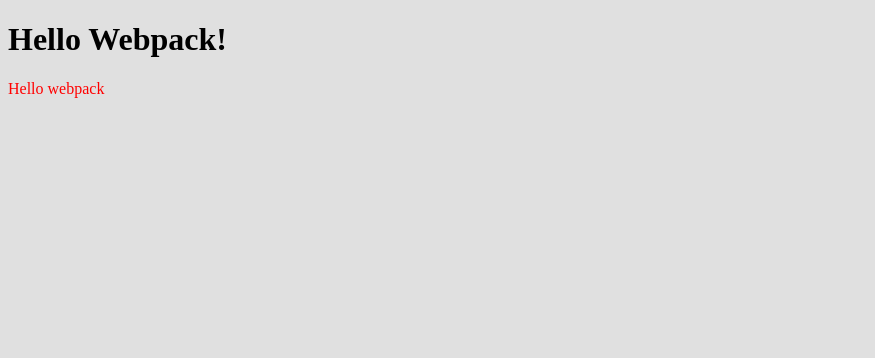
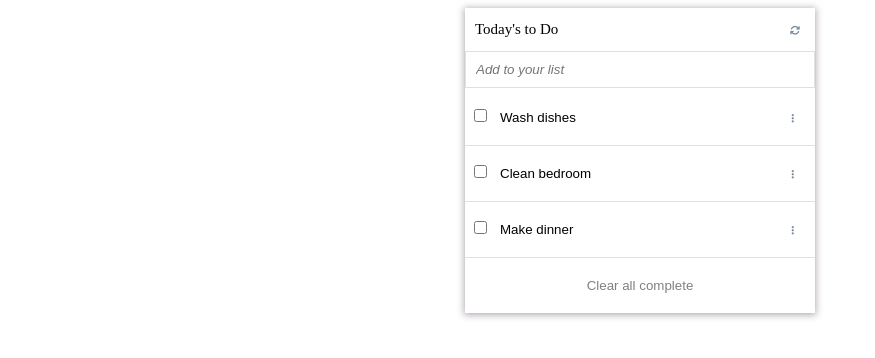
Before and after one commit to elassis/webpack_project, a website built with webpack: page src/index.html in a window 1280 px wide. Shown: the whole page, without its empty margins (0-875 px from the left). Built offline with nearby package versions, Linux system fonts and the light colour scheme.

Commit message:
add to-do list

```diff
--- a/src/index.html
+++ b/src/index.html
@@ -4,9 +4,17 @@
     <meta charset="UTF-8">
     <meta http-equiv="X-UA-Compatible" content="IE=edge">
     <meta name="viewport" content="width=device-width, initial-scale=1.0">
+    <script src="https://kit.fontawesome.com/60f96566f6.js" crossorigin="anonymous"></script>
     <title>Webpack Exercise</title>
 </head>
 <body>
-    <h1>Hello Webpack!</h1>
+    <main>
+      <div><h2>Today's to Do</h2><i class="fas fa-sync"></i></div>
+      <input type="text" placeholder="Add to your list">
+      <ul class="to-do-placeholder"></ul>
+      <button>Clear all complete</button>
+    </main>
+
+
 </body>
 </html>
--- a/src/index.js
+++ b/src/index.js
@@ -1,12 +1,42 @@
 import _ from 'lodash';
+
 import './style.css';
-function component(){
-    const element = document.createElement('div');
 
-    //lodash, now imported by this script
-    element.innerHTML = _.join(['Hello','webpack'],' ');
-    element.classList.add('hello');
-    return element;
+function component() {
+  // const element = document.createElement('div');
+
+  // //lodash, now imported by this script
+  //element.innerHTML = _.join(['Hello','webpack'],' ');
+  // element.classList.add('hello');
+  // return element;
+  const objArr = [
+    {
+      description: 'Wash dishes',
+      completed: false,
+      index: 0,
+    },
+    {
+      description: 'Clean bedroom',
+      completed: false,
+      index: 1,
+    },
+    {
+      description: 'Make dinner',
+      completed: false,
+      index: 2,
+    },
+  ];
+  const element = document.querySelector('.to-do-placeholder');
+
+  function addList(obj, ele) {
+    const arr = Array.from(obj);
+    arr.forEach((task) => {
+      const childElement = `<li id="${task.index}"><input type="checkbox"><input type="text" class="text" value="${task.description}"><i class="fas fa-ellipsis-v"></i></li>`;
+      ele.innerHTML += childElement;
+    });
+  }
+
+  addList(objArr, element);
 }
 
 document.body.appendChild(component());
--- a/src/style.css
+++ b/src/style.css
@@ -1,6 +1,63 @@
-body{
-    background-color: #e0e0e0;
+
+main {
+  background-color: white;
+  width: 350px;
+  padding: 1px 0 10px 0;
+  margin: auto;
+  margin-bottom: 0;
+  -webkit-box-shadow: 0 1px 7px 1px rgba(179, 170, 179, 1);
+  -moz-box-shadow: 0 1px 7px 1px rgba(179, 170, 179, 1);
+  box-shadow: 0 1px 7px 1px rgba(179, 170, 179, 1);
 }
-.hello{
-    color:red;
+
+h2 {
+  display: inline-block;
+  width: 90%;
+  margin-left: 10px;
+  font-size: 15px;
+  font-weight: normal;
 }
+
+i {
+  color: lightslategrey;
+  font-size: 10px;
+  cursor: pointer;
+}
+
+input[type="text"] {
+  width: 100%;
+  box-sizing: border-box;
+  padding: 10px;
+  border: 0.5px solid #e0e0e0;
+  font-style: italic;
+}
+
+ul {
+  list-style-type: none;
+  padding: 0;
+  margin-top: 2px;
+  margin-bottom: 0;
+}
+
+li {
+  width: 100%;
+  box-sizing: border-box;
+  padding: 10px 10px 10px 5px;
+  border-bottom: 1px solid #e0e0e0;
+}
+
+li > input.text {
+  display: inline;
+  width: 90%;
+  border: none;
+  font-style: normal;
+}
+
+button {
+  width: 100%;
+  border: none;
+  background: transparent;
+  padding: 20px 10px 10px 10px;
+  color: grey;
+  cursor: pointer;
+}
--- a/webpack.config.js
+++ b/webpack.config.js
@@ -1,29 +1,30 @@
 const path = require('path');
 const HtmlWebpackPlugin = require('html-webpack-plugin');
+
 module.exports = {
-    entry:'./src/index.js',
+  entry: './src/index.js',
 
-    devServer:{
-        contentBase:'./dist',
+  devServer: {
+    contentBase: './dist',
   },
 
-    plugins:[
+  plugins: [
     new HtmlWebpackPlugin({
-            template:'./src/index.html'
+      template: './src/index.html',
     }),
   ],
-
-    output:{
-        filename:'main.js',
-        path:path.resolve(__dirname,'dist'),
-        clean:true,
+  mode: 'development',
+  output: {
+    filename: 'main.js',
+    path: path.resolve(__dirname, 'dist'),
+    clean: true,
   },
 
-    module:{
-        rules:[
+  module: {
+    rules: [
       {
         test: /\.css$/i,
-                use: ['style-loader','css-loader'],
+        use: ['style-loader', 'css-loader'],
       },
     ],
   },
```
Also changed, not shown: package.json (+13 -1 lines), 2 other files. Lines whose indentation alone changed are shown as unchanged.
